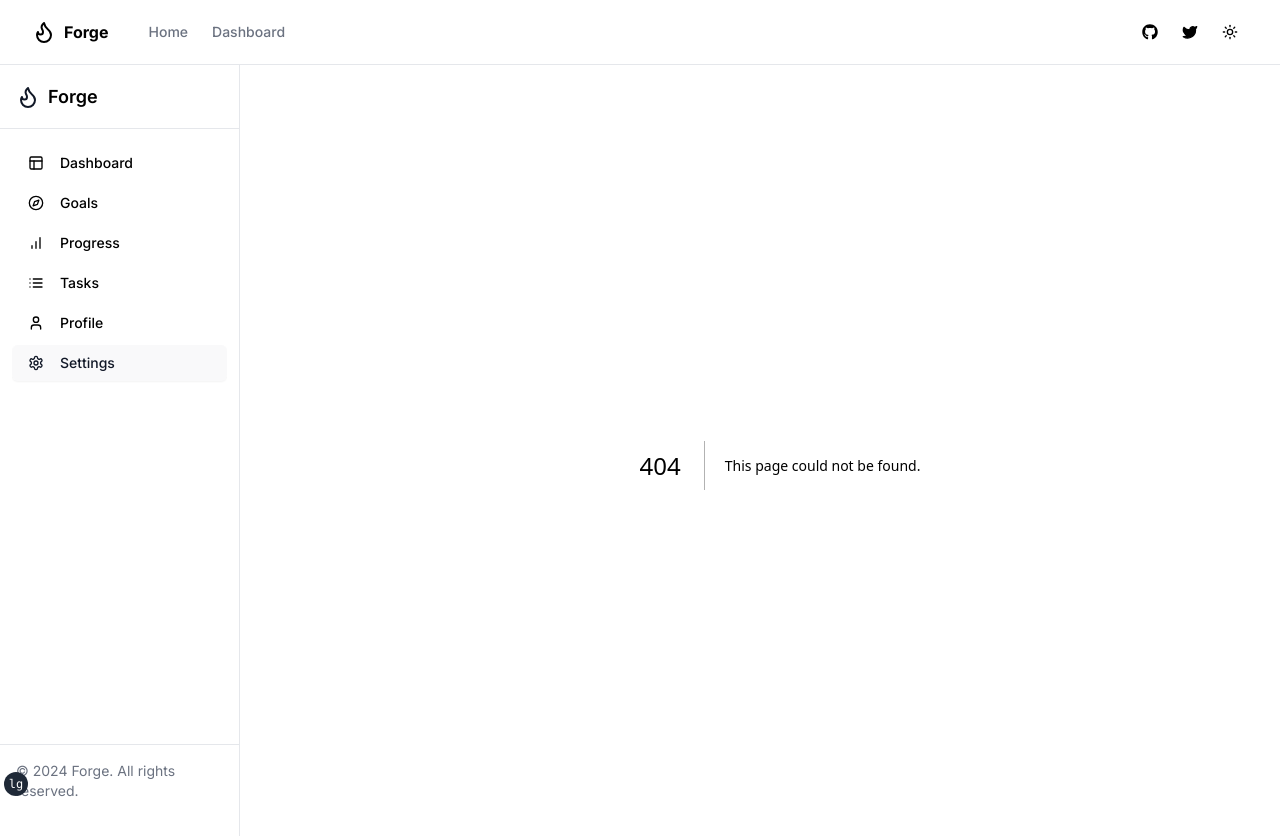
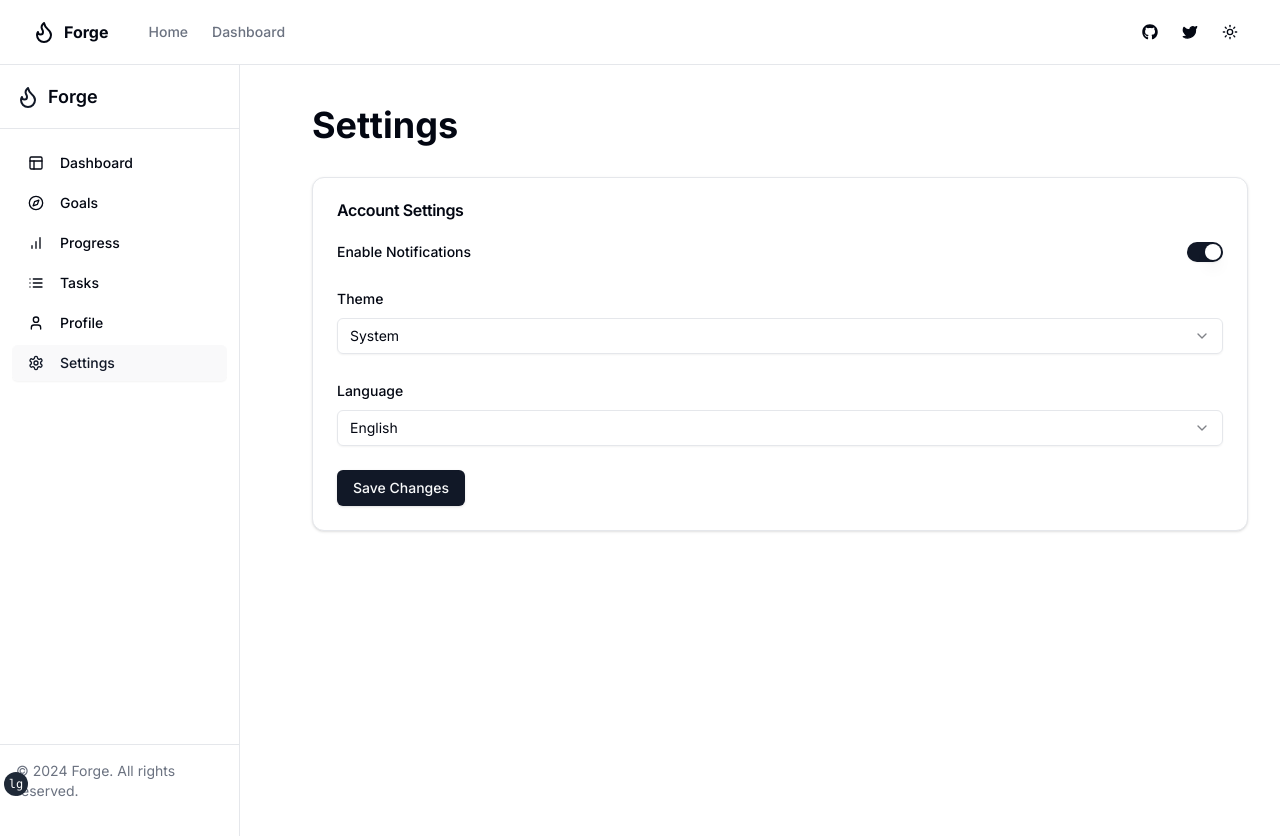
Before and after one commit to Kimdev-254/Forge, a Next.js app: page /settings in a window 1280 px wide. Before the commit this address had no page. Shown: the top 836 px of the page. Built offline with nearby package versions, Linux system fonts and the light colour scheme.

Commit message:
settings page route

```diff
--- /dev/null
+++ b/src/app/settings/page.tsx
@@ -0,0 +1,16 @@
+import { Metadata } from "next"
+import { SettingsForm } from "@/components/settings-form"
+
+export const metadata: Metadata = {
+  title: "Settings",
+  description: "Manage your account settings and preferences.",
+}
+
+export default function SettingsPage() {
+  return (
+    <div className="container mx-auto py-10">
+      <h1 className="text-4xl font-bold mb-8">Settings</h1>
+      <SettingsForm />
+    </div>
+  )
+}
```
